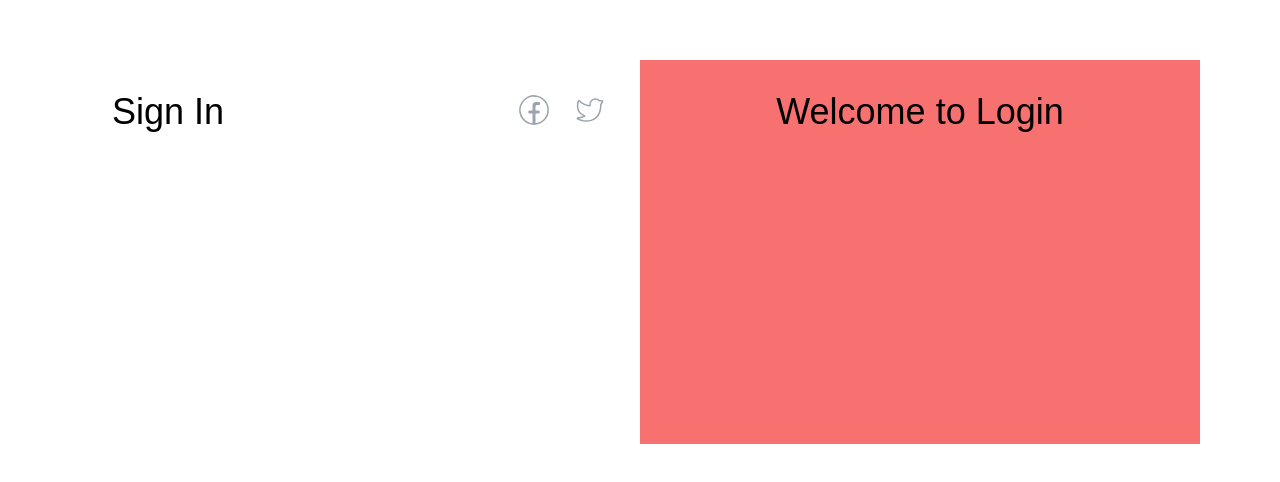
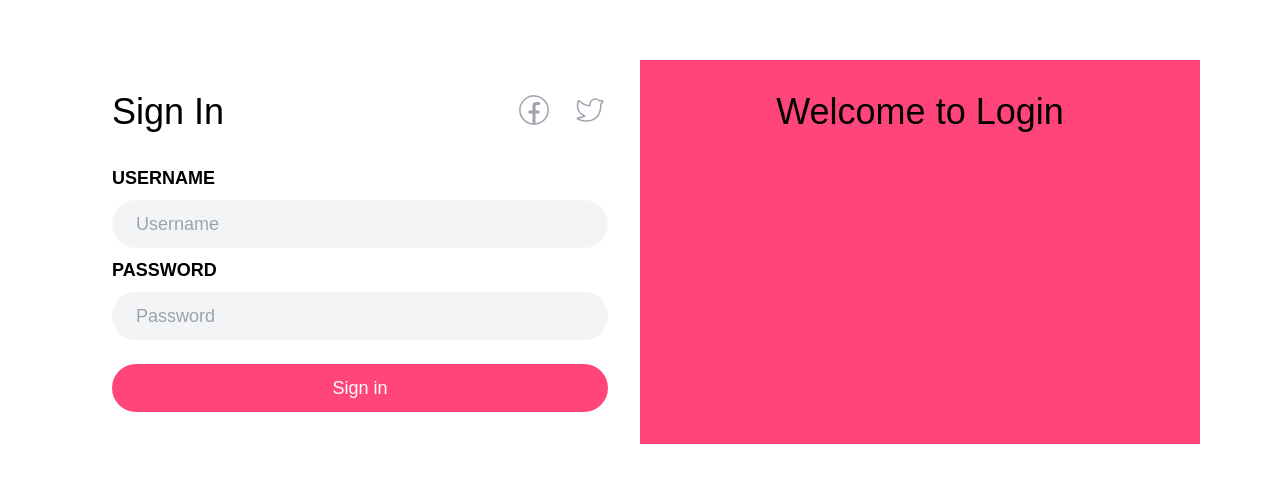
Before and after one commit to BlackSheep1337/front-end-challenger, a Next.js app: page / in a window 1280 px wide. Shown: the part 196-678 px from the top of the page. Built offline with nearby package versions, Linux system fonts and the light colour scheme.

Commit message:
create Login Form

```diff
--- a/app/pages/Login.tsx
+++ b/app/pages/Login.tsx
@@ -1,8 +1,6 @@
 import React from 'react'
 import { CiFacebook } from "react-icons/ci";
 import { CiTwitter } from "react-icons/ci";
-
-
 
 const Login = () => {
   return (
@@ -16,8 +14,24 @@ const Login = () => {
               <CiTwitter />
             </div>
           </div>
+          <form>
+            <div className='flex flex-col text-lg mt-6 gap-2 justify-items-start'>
+
+              <div className='mt-2 flex flex-col'>
+                <label className='text-left text-md font-bold uppercase' htmlFor="username">Username</label>
+                <input autoComplete='off' placeholder='Username' className='mt-2 pl-6 rounded-3xl bg-gray-100 w-full h-12' type="text" id='username' />
+              </div>
+
+              <div className='flex flex-col'>
+                <label className='text-left text-md font-bold uppercase' htmlFor="">Password</label>
+                <input autoComplete='off' placeholder='Password'  className='mt-2 pl-6 rounded-3xl bg-gray-100 w-full h-12' type="password" />
+              </div>
+
+            </div>
+            <button className='bg-[#FF4579] mt-6 w-full rounded-3xl text-white text-lg h-12'>Sign in</button>
+          </form>
         </div>
-        <div className='bg-red-400 flex-1 h-96 p-8'>Welcome to Login</div>
+        <div className='bg-[#FF4579] flex-1 h-96 p-8'>Welcome to Login</div>
       </div>
     </>
   )
```
